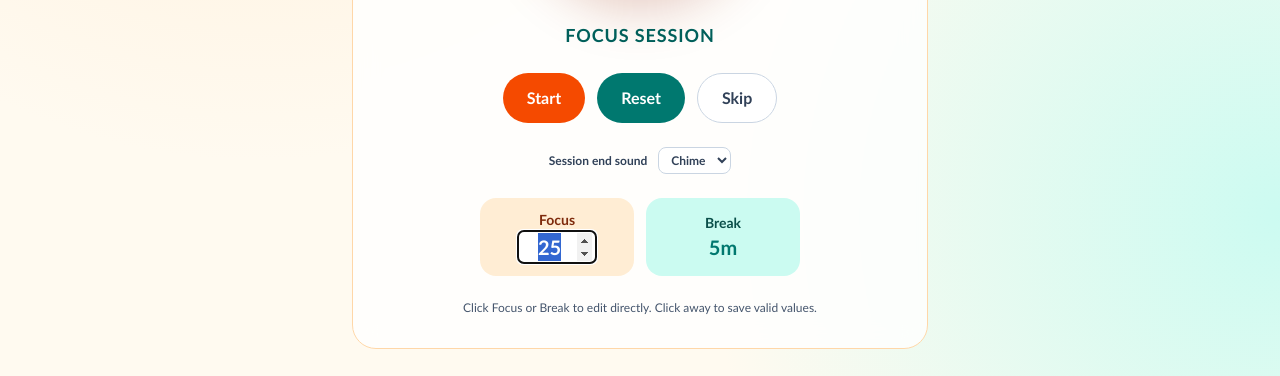
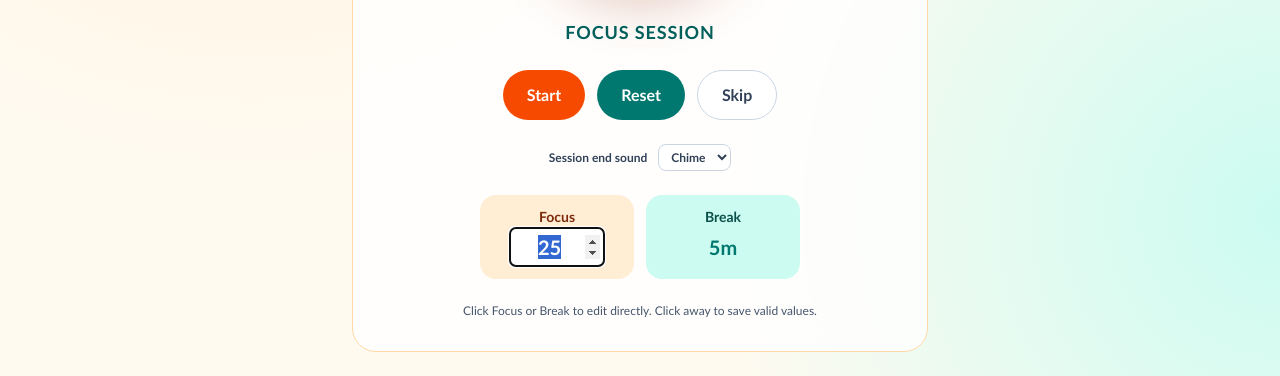
Before and after one commit to Tadwork/vibe-pomodoro-daily-challenge, a website: page public/index.html in a window 1280 px wide. Both pictures are taken after a click on the button "Click to edit Focus minutes". Shown: the part 424-800 px from the top of the page. Drawn offline with Linux system fonts and the light colour scheme.

Commit message:
fix(ui): prevent card edit layout shift and add pages cache busting

```diff
--- a/public/app.js
+++ b/public/app.js
@@ -181,7 +181,7 @@ function startInlineEdit(kind) {
   input.min = String(min);
   input.max = String(max);
   input.value = String(currentValue);
-  input.className = "w-20 rounded-md border border-slate-400 bg-white px-1 py-0.5 text-center text-xl font-bold text-slate-900";
+  input.className = "h-10 w-24 rounded-md border border-slate-400 bg-white px-1 py-0 text-center text-xl font-bold leading-none text-slate-900";
   valueEl.appendChild(input);
   input.focus();
   input.select();
--- a/public/index.html
+++ b/public/index.html
@@ -4,7 +4,7 @@
     <meta charset="UTF-8" />
     <meta name="viewport" content="width=device-width, initial-scale=1.0" />
     <title>Daily Challenge Pomodoro</title>
-    <link rel="stylesheet" href="./styles.css" />
+    <link rel="stylesheet" href="./styles.css?v=__CACHE_BUSTER__" />
   </head>
   <body class="min-h-screen flex items-center justify-center p-6">
     <main class="w-full max-w-xl bg-white/80 backdrop-blur-md border border-orange-200 rounded-3xl p-8">
@@ -36,11 +36,11 @@
         <div class="grid grid-cols-2 gap-3 text-sm w-full max-w-xs">
           <button id="focusCard" class="rounded-2xl bg-orange-100 p-3 text-center cursor-pointer hover:bg-orange-200 transition-colors" type="button">
             <p class="font-semibold text-orange-900">Focus</p>
-            <p id="focusValue" class="text-xl font-bold text-orange-700">25m</p>
+            <p id="focusValue" class="h-10 flex items-center justify-center text-xl font-bold text-orange-700">25m</p>
           </button>
           <button id="breakCard" class="rounded-2xl bg-teal-100 p-3 text-center cursor-pointer hover:bg-teal-200 transition-colors" type="button">
             <p class="font-semibold text-teal-900">Break</p>
-            <p id="breakValue" class="text-xl font-bold text-teal-700">5m</p>
+            <p id="breakValue" class="h-10 flex items-center justify-center text-xl font-bold text-teal-700">5m</p>
           </button>
         </div>
 
@@ -48,7 +48,7 @@
       </section>
     </main>
 
-    <script src="./timer-utils.js"></script>
-    <script src="./app.js"></script>
+    <script src="./timer-utils.js?v=__CACHE_BUSTER__"></script>
+    <script src="./app.js?v=__CACHE_BUSTER__"></script>
   </body>
 </html>
```
Also changed, not shown: .github/workflows/deploy-pages.yml, README.md, public/styles.css.
